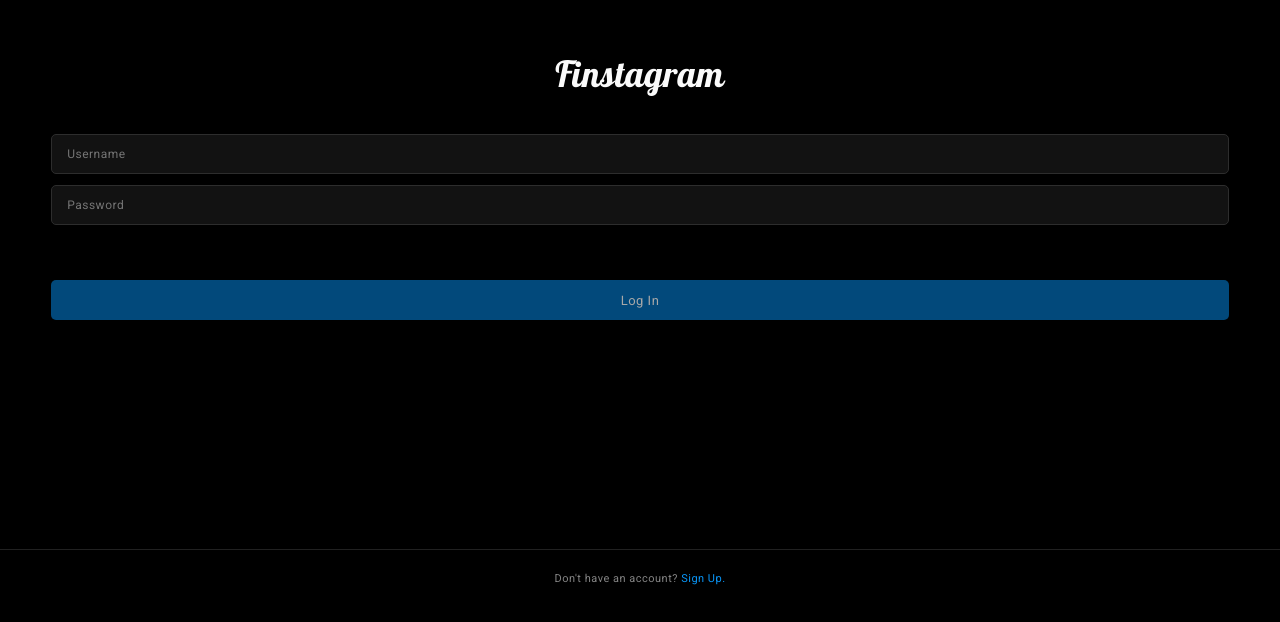
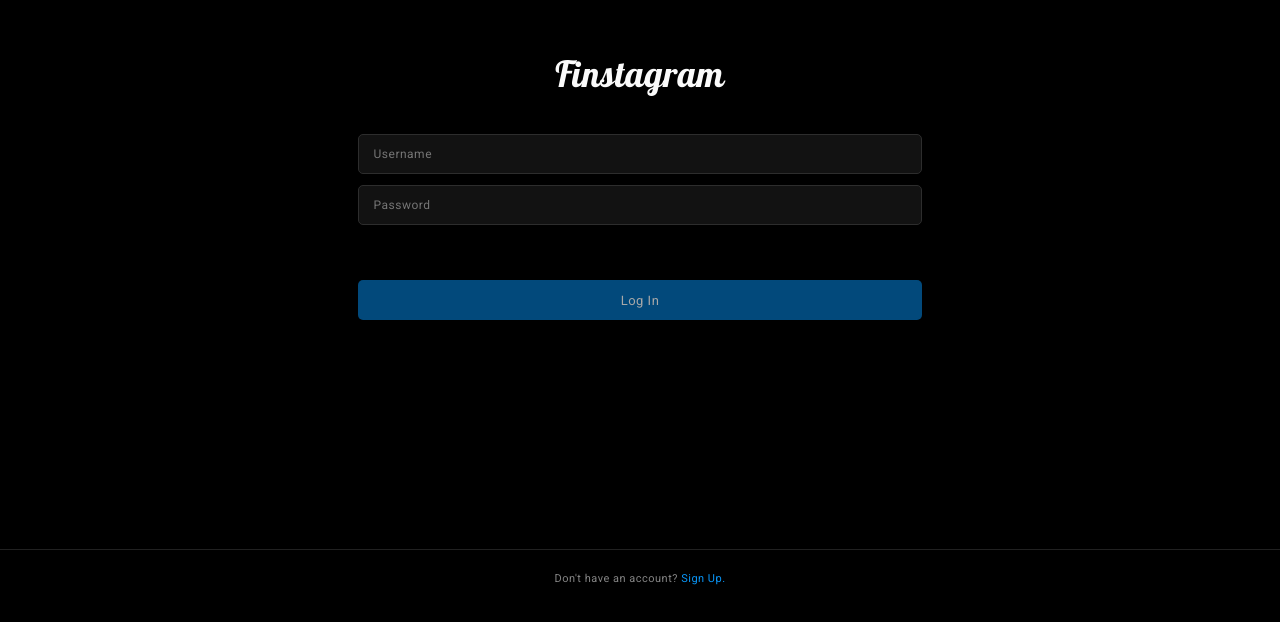
Before and after one commit to thepaiger/Finstagram, a React (Create React App) app in the folder client/: page /sign-in in a window 1280 px wide. Shown: the part 178-800 px from the top of the page. Built offline with nearby package versions, Linux system fonts and the light colour scheme.

Commit message:
Media Query - Layout desktop

```diff
--- a/client/src/layout/Layout.css
+++ b/client/src/layout/Layout.css
@@ -70,3 +70,11 @@ footer > div {
     height: 26px;
   }
 }
+
+/* =====TABLET MEDIA QUERY===== */
+@media (min-width: 769px) {
+  main {
+    width: 614px;
+    margin: 0 auto;
+  }
+}
```
Also changed, not shown: 1 other file (tests, documents, lock files or other folders).
